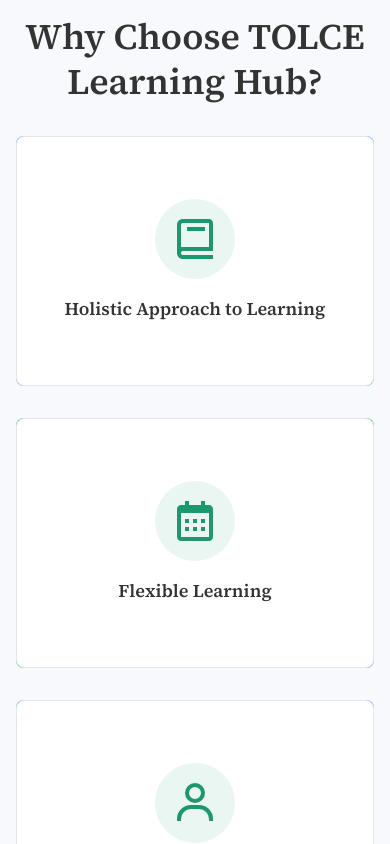
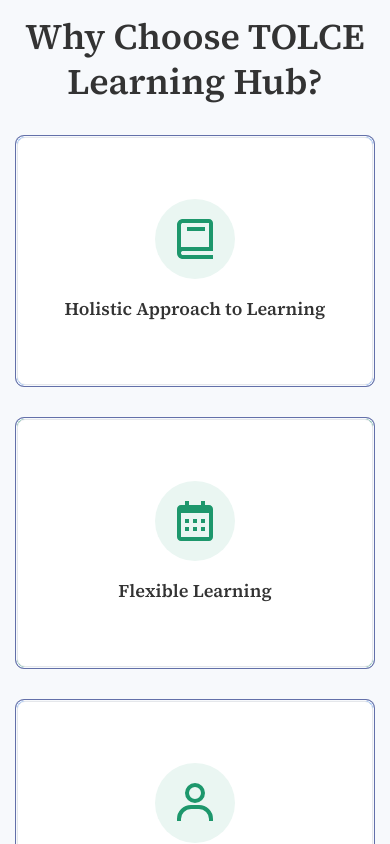
Before and after one commit to Chioma-Okeke/Tolce-Learning-Hub, a React (Vite) app: page /services in a window 390 px wide. Shown: the part 900-1744 px from the top of the page. Built offline with nearby package versions, Linux system fonts and the light colour scheme.

Commit message:
want to see how the selling pooint crds look on mobile

```diff
--- a/src/index.css
+++ b/src/index.css
@@ -70,7 +70,27 @@ body {
 
 .sellingCard {
     transform-style: preserve-3d;
+    border: 1px solid transparent;
+    animation: borderHighlight 7s linear infinite;
 }
+
+@keyframes borderHighlight {
+    0% {
+      box-shadow: 1px 0 0 0 #dd314e, 0 1px 0 0 transparent, -1px 0 0 0 transparent, 0 -1px 0 0 transparent; /* Top side red */
+    }
+    25% {
+      box-shadow: 1px 0 0 0 #f58c4f, 0 1px 0 0 #f58c4f, -1px 0 0 0 transparent, 0 -1px 0 0 transparent; /* Top orange, right side orange */
+    }
+    50% {
+      box-shadow: 1px 0 0 0 #f5e051, 0 1px 0 0 #f5e051, -1px 0 0 0 #f5e051, 0 -1px 0 0 transparent; /* Yellow */
+    }
+    75% {
+      box-shadow: 1px 0 0 0 #4fe07f, 0 1px 0 0 #4fe07f, -1px 0 0 0 #4fe07f, 0 -1px 0 0 #4fe07f; /* Green */
+    }
+    100% {
+      box-shadow: 1px 0 0 0 #6d3bbd, 0 1px 0 0 #6d3bbd, -1px 0 0 0 #6d3bbd, 0 -1px 0 0 #6d3bbd; /* Blue */
+    }
+  }
 
 .sellingCard.flip {
     transform: perspective(300px) rotateY(180deg);
```
